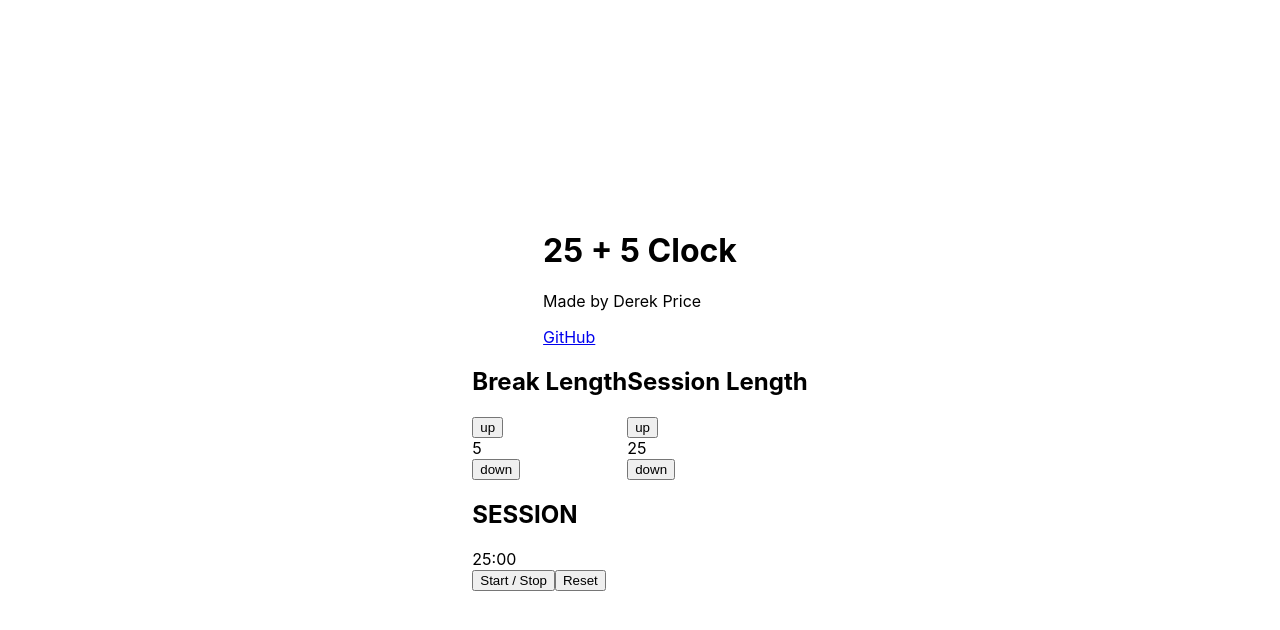
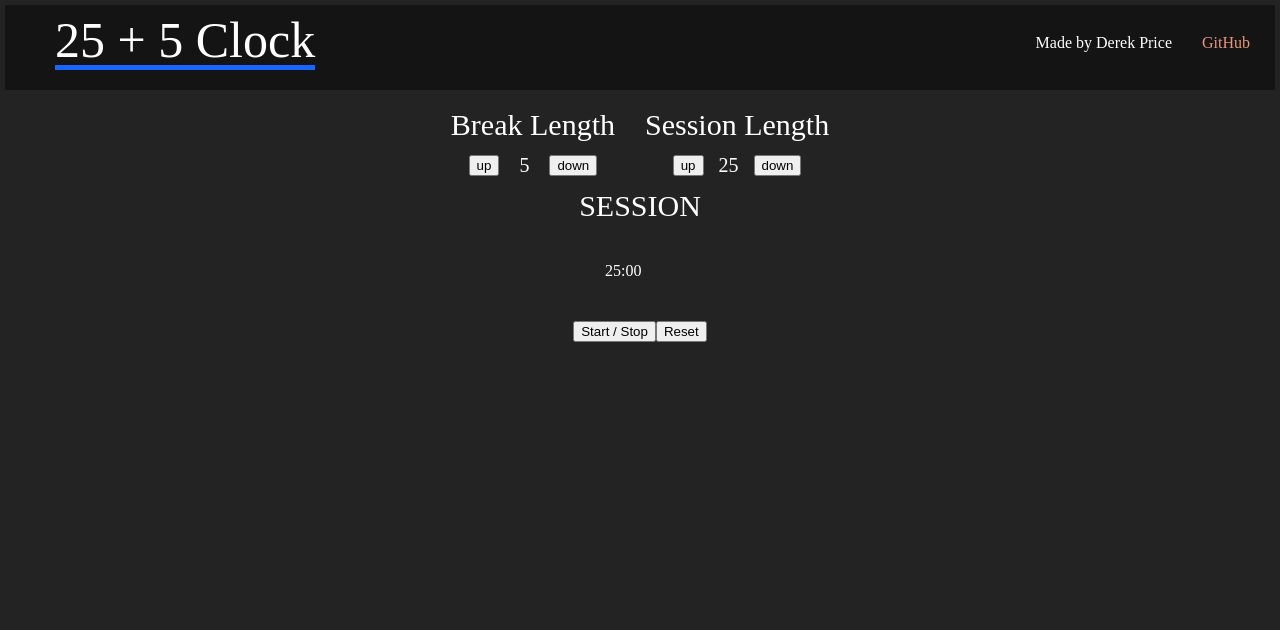
Before and after one commit to DerekPixel/25-plus-5-clock, a React (Create React App) app: page / in a window 1280 px wide. Shown: the top 630 px of the page. Built offline with nearby package versions, Linux system fonts and the light colour scheme.

Commit message:
styled everything

```diff
--- a/src/App.css
+++ b/src/App.css
@@ -1,11 +1,148 @@
-.App {
+/*#region*/
+/* http://meyerweb.com/eric/tools/css/reset/ 2. v2.0 | 20110126
+License: none (public domain)
+*/
+html, body, div, span, applet, object, iframe,
+h1, h2, h3, h4, h5, h6, p, blockquote, pre,
+a, abbr, acronym, address, big, cite, code,
+del, dfn, em, img, ins, kbd, q, s, samp,
+small, strike, strong, sub, sup, tt, var,
+b, u, i, center,
+dl, dt, dd, ol, ul, li,
+fieldset, form, label, legend,
+table, caption, tbody, tfoot, thead, tr, th, td,
+article, aside, canvas, details, embed,
+figure, figcaption, footer, header, hgroup,
+menu, nav, output, ruby, section, summary,
+time, mark, audio, video {
+margin: 0;
+padding: 0;
+border: 0;
+font-size: 100%;
+font: inherit;
+vertical-align: baseline;
+}
+/* HTML5 display-role reset for older browsers */
+article, aside, details, figcaption, figure,
+footer, header, hgroup, menu, nav, section {
+display: block;
+}
+body {
+line-height: 1;
+}
+ol, ul {
+list-style: none;
+}
+blockquote, q {
+quotes: none;
+}
+blockquote:before, blockquote:after,
+q:before, q:after {
+content: '';
+content: none;
+}
+table {
+border-collapse: collapse;
+border-spacing: 0;
+}
+/* I added this */
+*, *::before, *::after {
+box-sizing: border-box;
+}
+/*#endregion*/
+
+:root {
+  --accent-blue: rgb(25, 102, 255);
+  --main-background-color: rgb(35, 35, 35);
+  --darker-background-color: rgb(20, 20, 20);
+}
+
+body {
+  background-color: var(--main-background-color);
+  color: white;
+  height: 100vh;
+}
+
+
+
+header {
+  align-items: center;
+  background-color: var(--darker-background-color);
+  color: white;
+  display: flex;
+  justify-content: space-between;
+  padding: 10px 10px 20px 50px;
+  margin: 5px 5px 20px 5px;
+}
+
+h1 {
+  font-size: 50px;
+  border-bottom-width: 5px;
+  border-bottom-color: var(--accent-blue);
+  border-bottom-style: solid;
+}
+
+.creds-div {
+  display: flex;
+}
+
+.cred {
+  margin: 0 15px;
+}
+
+a {
+  color: darksalmon;
+  text-decoration: none;
+}
+
+a:visited {
+  color: darksalmon;
+}
+
+
+
+.container {
   align-items: center;
   display: flex;
   flex-direction: column;
-  height: 100vh;
   justify-content: center;
+}
+
+h2 {
+  font-size: 30px;
 }
 
 .controls {
   display: flex;
 }
+
+.break,
+.session {
+  margin: 0 15px 15px 15px;
+}
+
+.break-btns,
+.session-btns {
+  display: flex;
+  justify-content: center;
+  margin-top: 15px;
+}
+
+.length {
+  font-size: 20px;
+  margin: 0 10px;
+  text-align: center;
+  width: 3ch;
+}
+
+
+.timer {
+  text-align: center;
+}
+
+#time-left {
+  display: table-cell;
+  height: 100px;
+  width: 100px;
+  vertical-align: middle;
+}
```
